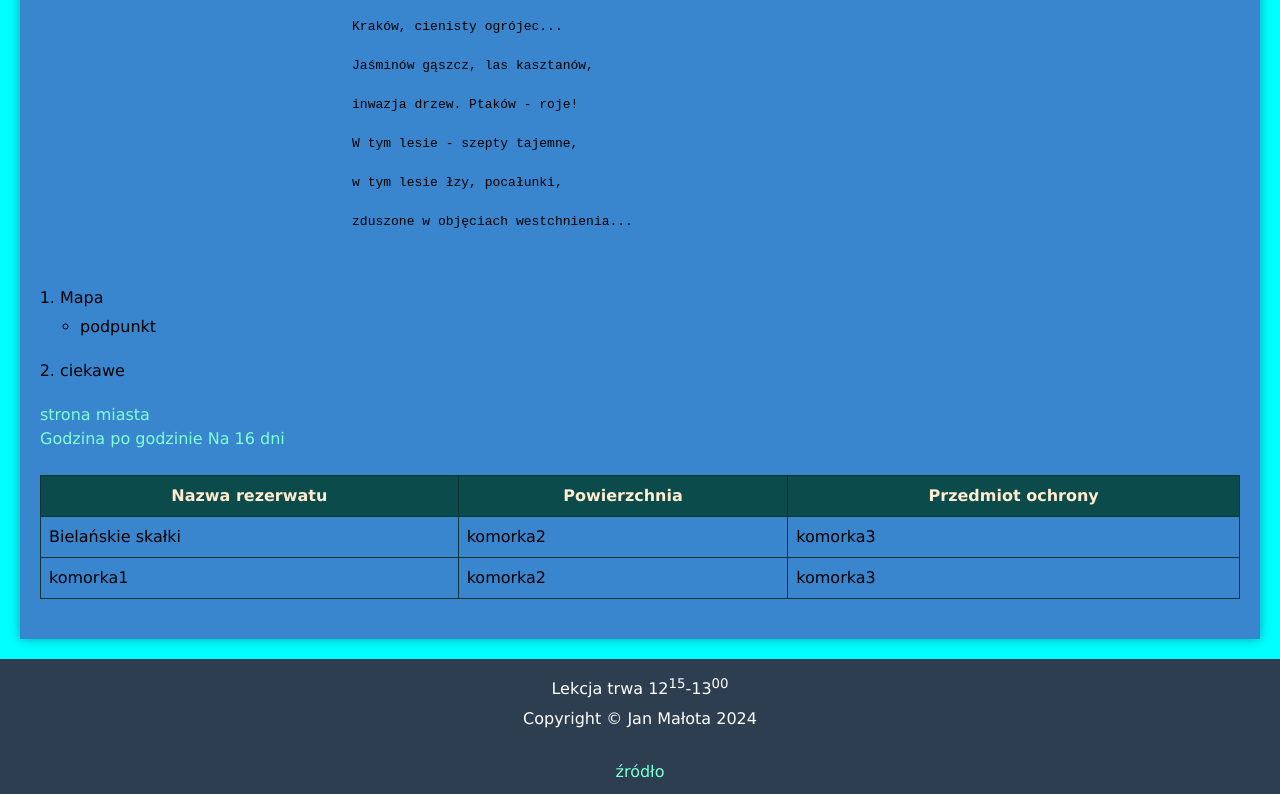
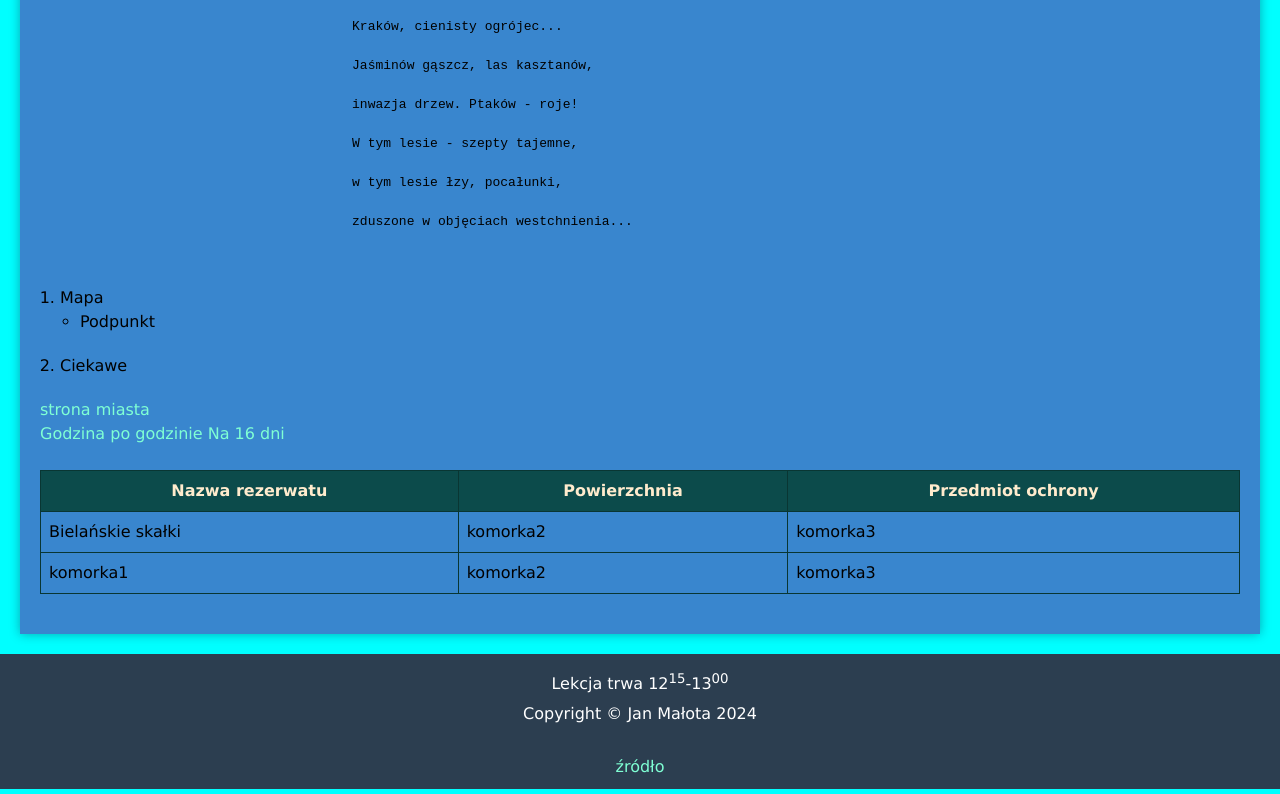
Before and after one commit to DRMALOT/HTML3a, a plain HTML site: page index.html in a window 1280 px wide. Shown: the part 774-1568 px from the top of the page. Drawn offline with Linux system fonts and the light colour scheme; a script that the page names is missing.

Commit message:
Update index.html

```diff
--- a/index.html
+++ b/index.html
@@ -53,11 +53,12 @@
 					zduszone w objęciach westchnienia... <br>
 			</pre>
 			<ol>
-				<li>Mapa</li>
-					<ul>
-					<li> podpunkt</li>
-					</ul>
-				<li> ciekawe</li>
+ 				 <li>Mapa
+				    	<ul>
+     					 <li>Podpunkt</li>
+    					</ul>
+				</li>
+ 				 <li>Ciekawe</li>
 			</ol>
 			<a href="https://krakow.pl" target="_blank">strona miasta</a>
 			<div id="tp-widget-default" data-city="200122" data-version="2.0.0">
```
